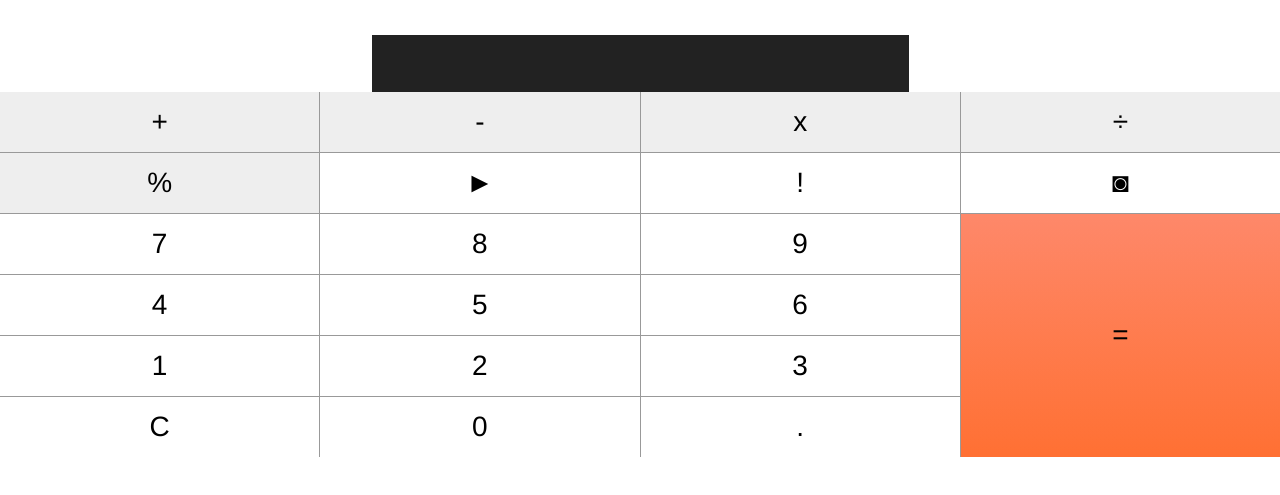
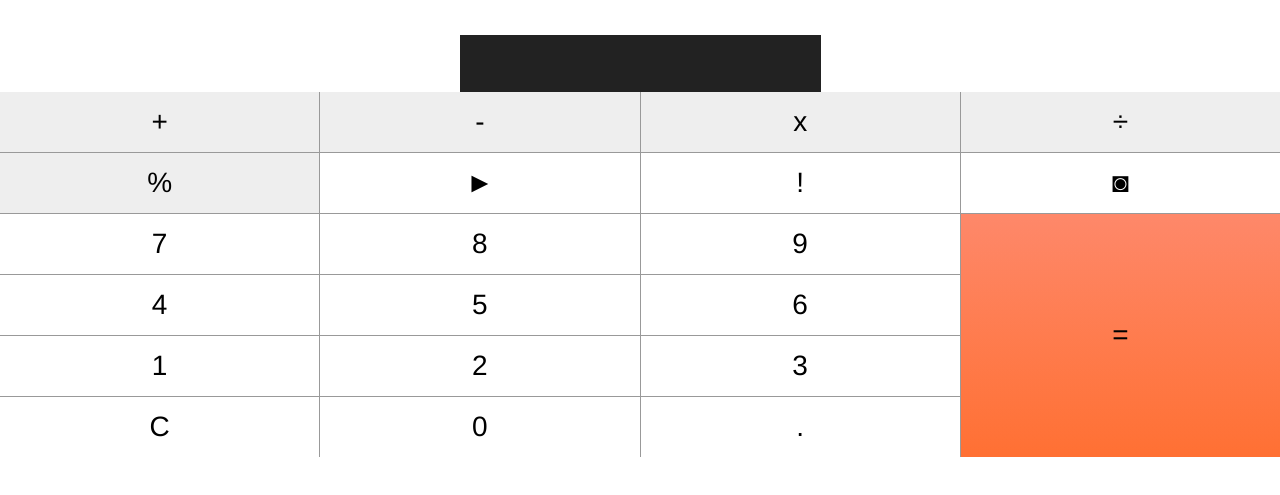
Before and after one commit to snipezilla345/JSCalculator, a plain HTML site: page index.html in a window 1280 px wide. Shown: the part 113-608 px from the top of the page. Drawn offline with Linux system fonts and the light colour scheme.

Commit message:
Update style.css

```diff
--- a/style.css
+++ b/style.css
@@ -75,7 +75,7 @@ body {
   color: #fff;
   font-size: 1.71em;
   text-align: right;
-margin-right: 0;
+  width: 357px;
 }
 
 .button {
```
